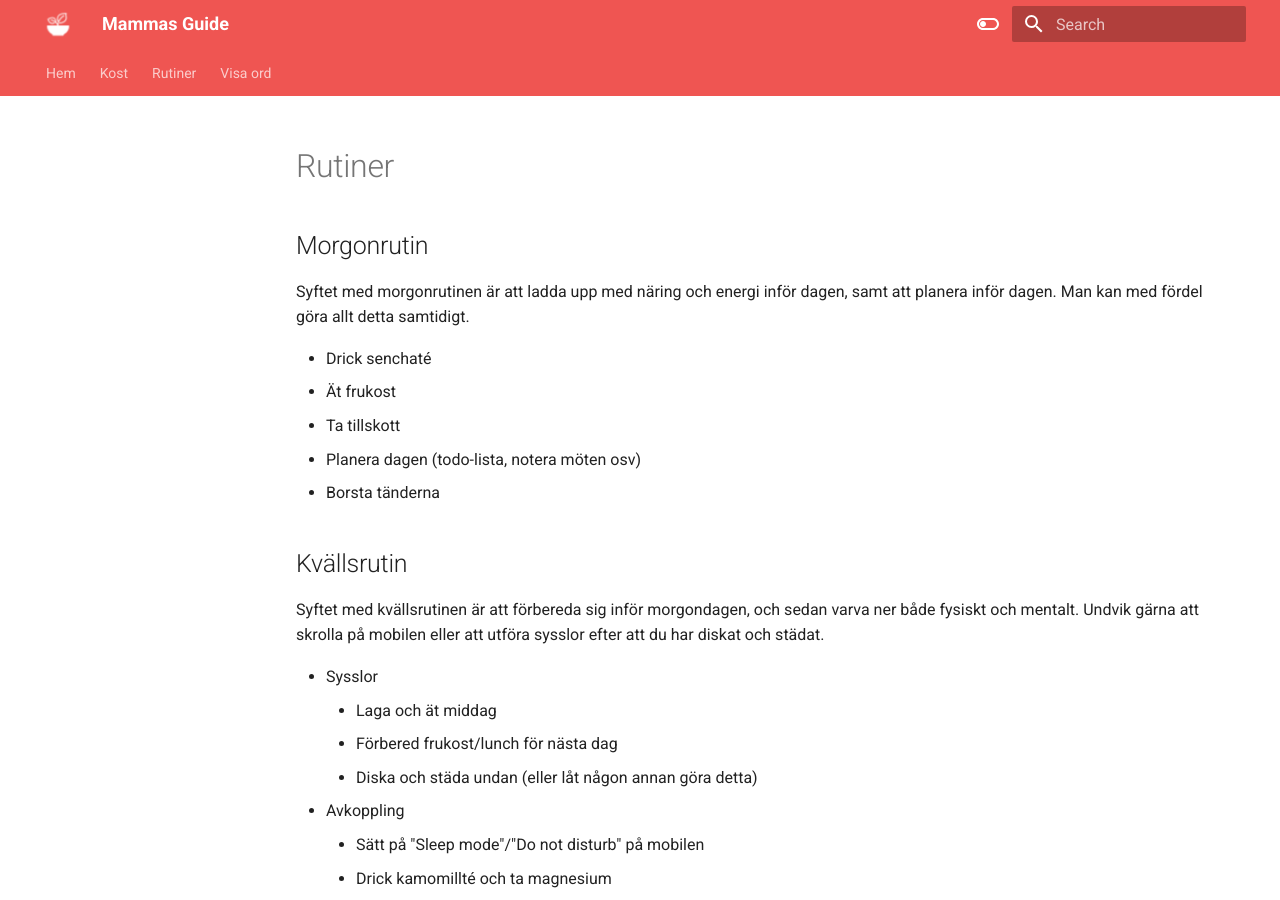
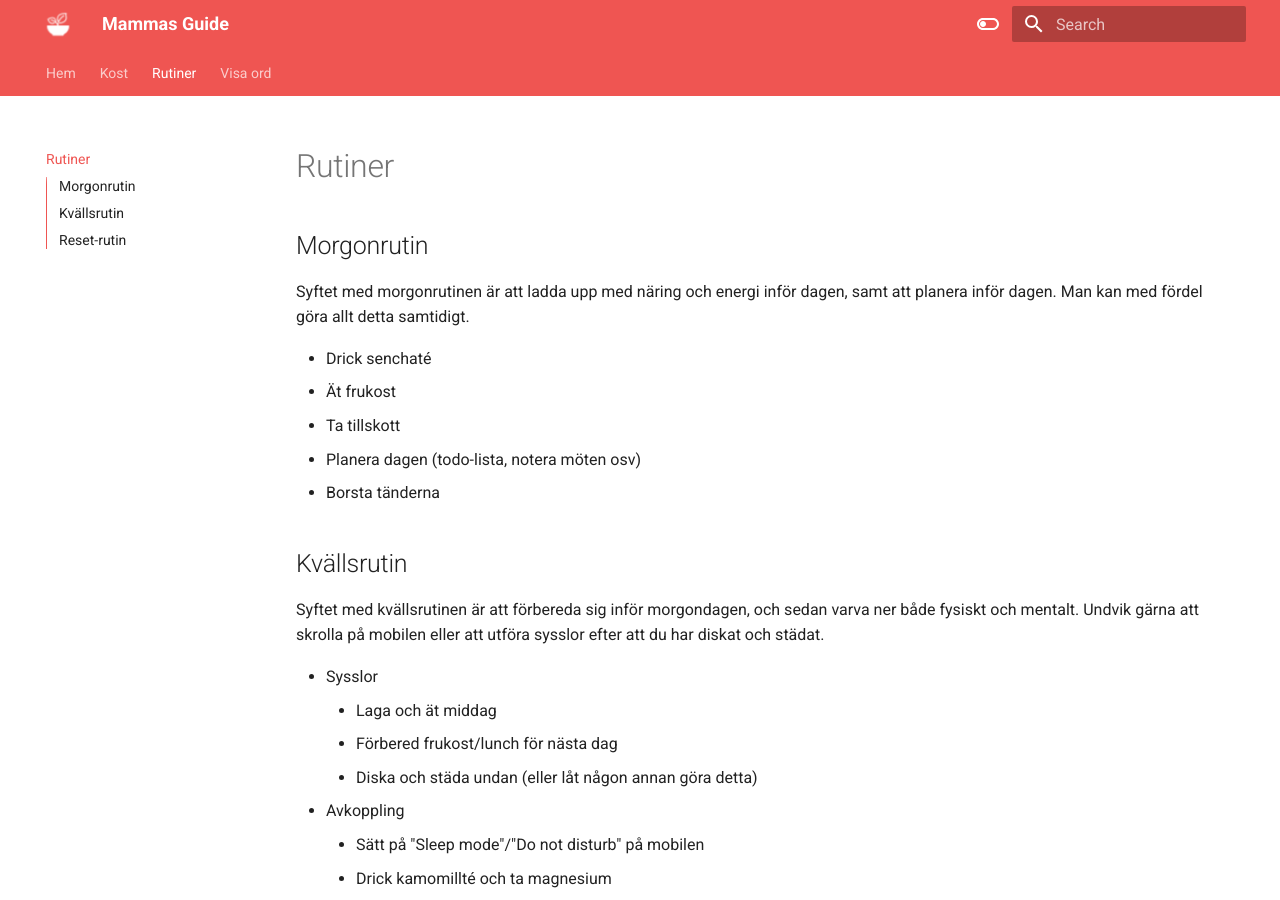
Before and after one commit to PersikaSemlan/MammasGuide, an MkDocs documentation site: the page built from guide/docs/rutin.md, in a window 1280 px wide and 900 px high. Built offline with MkDocs 1.6.1 and Material for MkDocs 9.7.7, drawn with Linux system fonts in a browser that asks for light colours.

Commit message:
mkdocs fix

```diff
--- a/guide/mkdocs.yml
+++ b/guide/mkdocs.yml
@@ -1,8 +1,8 @@
 site_name: Mammas Guide
 nav:
   - Hem: index.md
-  - Kost: vetenskap.md
-  - Rutiner: kost.md
+  - Kost: kost.md
+  - Rutiner: rutin.md
   - Visa ord: visaord.md
 #  - Recept: recept.md
 #  - Schema: schema.md
```
